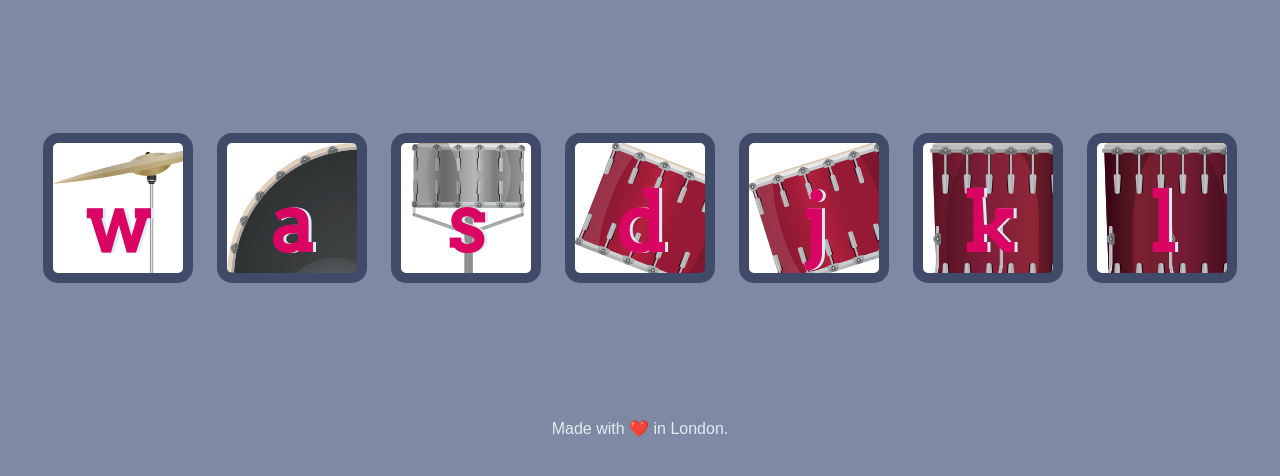
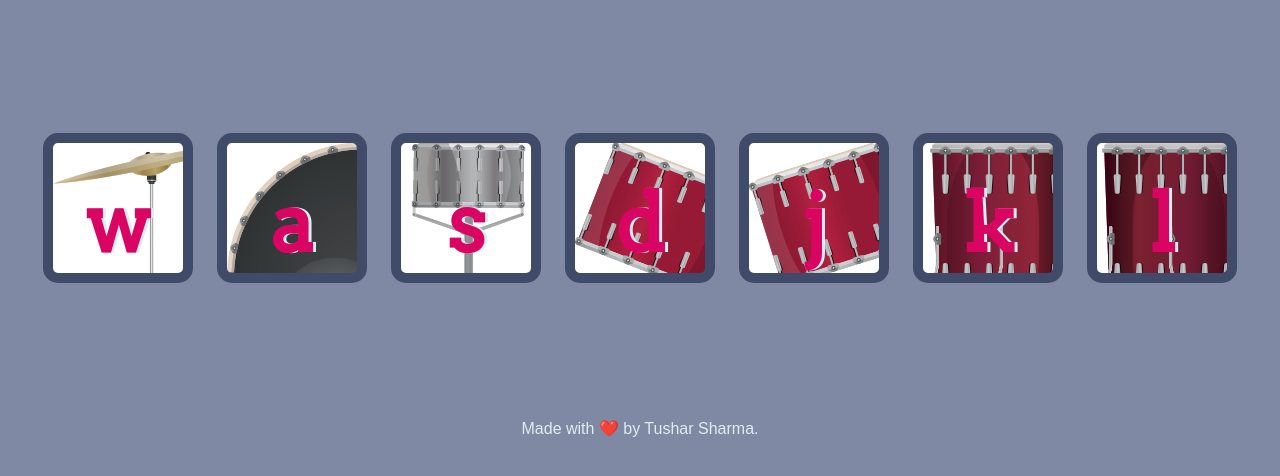
Before and after one commit to tusharma08/Drum-Kit, a plain HTML site: page index.html in a window 1280 px wide. Shown: the part 156-632 px from the top of the page. Drawn offline with Linux system fonts and the light colour scheme.

Commit message:
modified:   index.html

```diff
--- a/index.html
+++ b/index.html
@@ -26,6 +26,6 @@
 
 </body>
 <footer>
-  Made with ❤️ in London.
+  Made with ❤️ by Tushar Sharma.
 </footer>
 </html>
```
